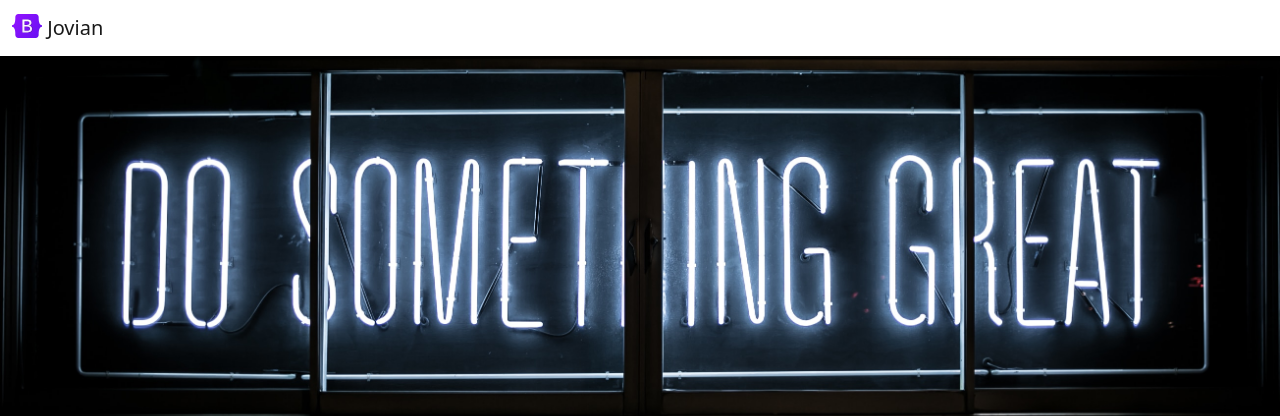
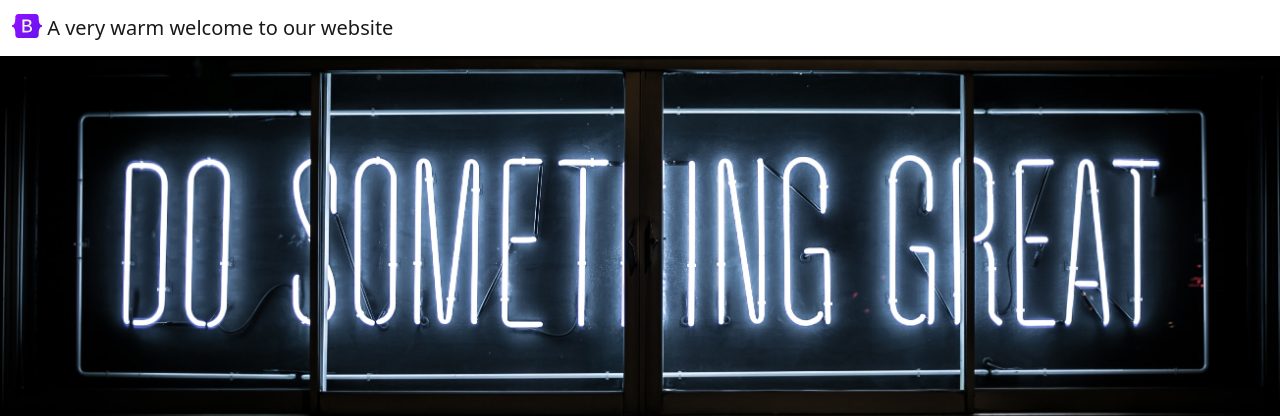
Before and after one commit to pushpitkamboj/python_website, a Flask app: page / in a window 1280 px wide. Shown: the top 420 px of the page. Run offline with Flask 3, Linux system fonts and the light colour scheme.

Commit message:
Update nav.html

```diff
--- a/templates/nav.html
+++ b/templates/nav.html
@@ -2,7 +2,7 @@
   <div class="container-fluid">
     <a class="navbar-brand" href="#">
       <img src="/static/logo.svg" alt="" width="30" height="24" class="d-inline-block align-text-top">
-      Jovian
+      A very warm welcome to our website
     </a>
   </div>
 </nav>
```
